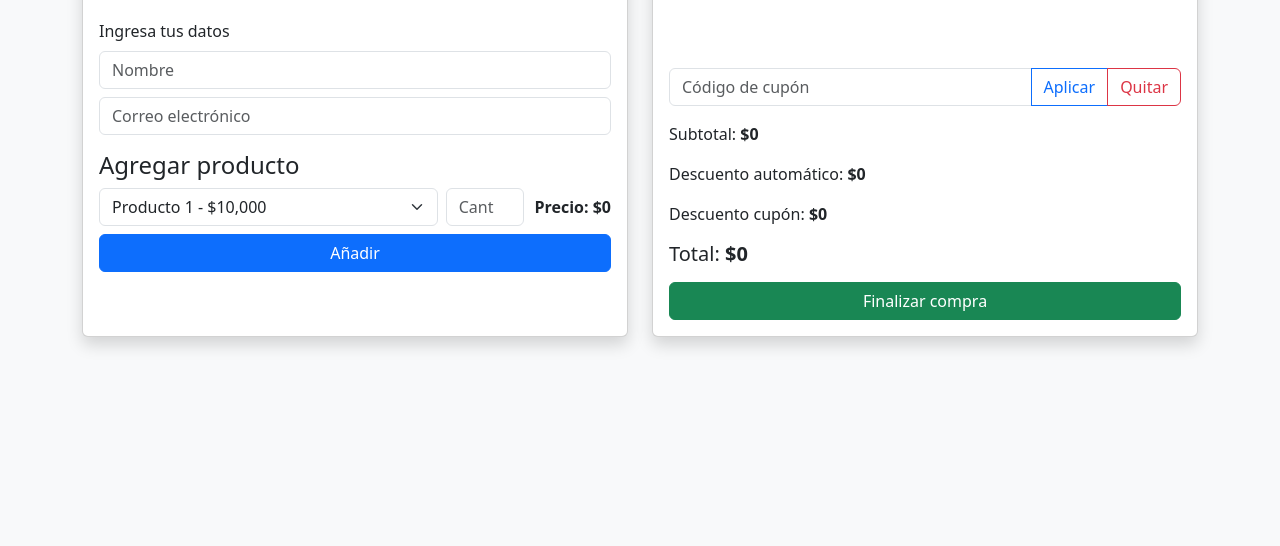
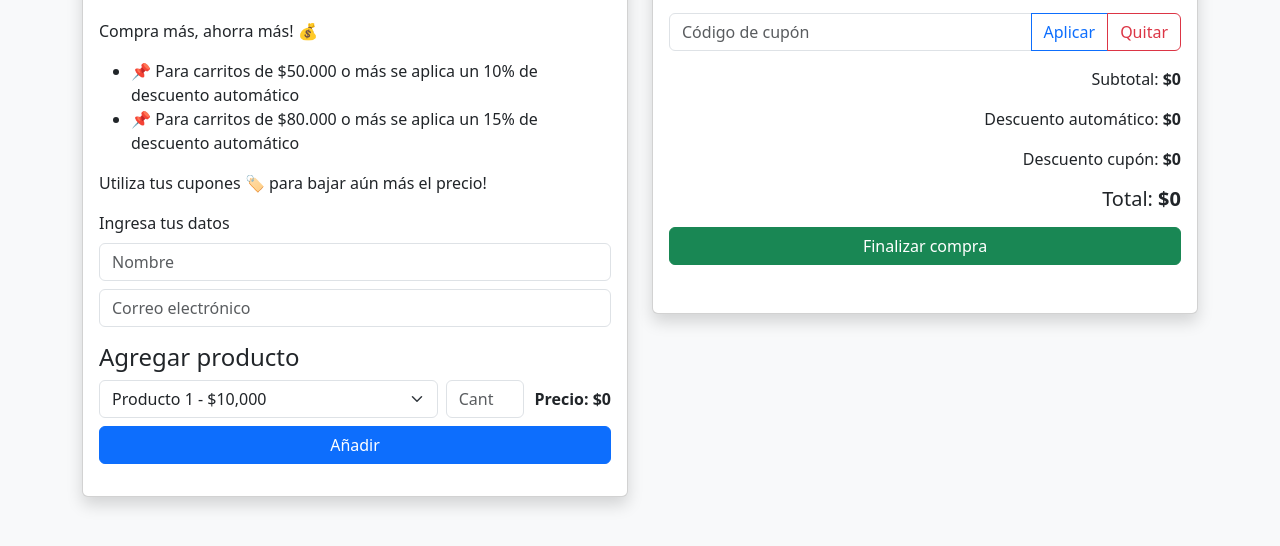
Before and after one commit to kserey/shopping-cart-M3, a plain HTML site: page index.html in a window 1280 px wide. Shown: the part 108-654 px from the top of the page. Drawn offline with nearby package versions, Linux system fonts and the light colour scheme.

Commit message:
add comment about discount in front end; move div alert to card2

```diff
--- a/index.html
+++ b/index.html
@@ -3,7 +3,7 @@
 <head>
     <meta charset="UTF-8" />
     <meta name="viewport" content="width=device-width, initial-scale=1" />
-    <title>Terminal de Autoservicio</title>
+    <title>🛒 Terminal de Autoservicio</title>
 
     <!-- BOOTSTRAP -->
     <link href="https://cdn.jsdelivr.net/npm/bootstrap@5.3.3/dist/css/bootstrap.min.css" rel="stylesheet" />
@@ -19,6 +19,13 @@
                 <div class="card shadow h-100">
                     <div class="card-body">
                         <h2 class="card-title text-center mb-4">🛒 Terminal de Autoservicio</h2>
+
+                        <p>Compra más, ahorra más! 💰</p>
+                        <ul>
+                            <li>📌 Para carritos de $50.000 o más se aplica un 10% de descuento automático</li>
+                            <li>📌 Para carritos de $80.000 o más se aplica un 15% de descuento automático</li>
+                        </ul>
+                        <p>Utiliza tus cupones 🏷 para bajar aún más el precio!</p>
 
                         <div class="mb-3">
                             <label for="customerData" class="form-label">Ingresa tus datos</label>
@@ -49,10 +56,6 @@
                             <div class="col-12 d-grid mt-2">
                                 <button onclick="addProduct()" class="btn btn-primary">Añadir</button>
                             </div>
-
-                            <!-- ALERTS -->
-                            <div id="message" class="col-12 mt-3"></div>
-                            <div id="couponMessage" class="col-12 mt-3"></div>
                         </div>
                     </div>
                 </div>
@@ -60,7 +63,7 @@
 
             <!-- CARD2: CART -->
             <div class="col-md-6">
-                <div class="card shadow h-100">
+                <div class="card shadow">
                     <div class="card-body d-flex flex-column">
                         <h5 class="mt-2">🧾 Carrito:</h5>
                         <ul id="cartList" class="list-group mb-3 flex-grow-1"></ul>
@@ -73,7 +76,7 @@
                         </div>
 
                         <!-- SUMMARY-->
-                        <div class="mb-2">
+                        <div class="mb-2 text-end">
                             <p>Subtotal: <strong id="subtotalDisplay">$0</strong></p>
                             <p>Descuento automático: <strong id="autoDiscountDisplay">$0</strong></p>
                             <p>Descuento cupón: <strong id="couponDiscountDisplay">$0</strong></p>
@@ -83,6 +86,10 @@
                         <div class="d-grid mt-auto">
                             <button onclick="checkout()" class="btn btn-success">Finalizar compra</button>
                         </div>
+
+                        <!-- ALERTS -->
+                        <div id="message" class="col-12 mt-3"></div>
+                        <div id="couponMessage" class="col-12 mt-3"></div>
                     </div>
                 </div>
             </div>
```
